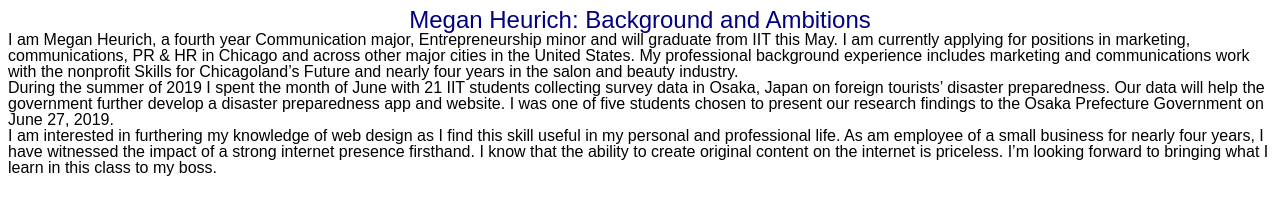
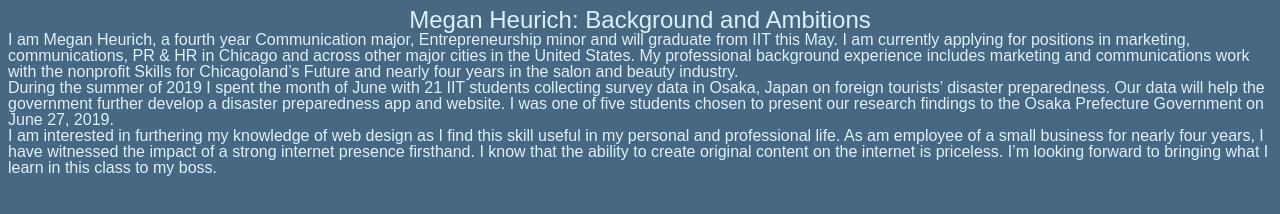
Before and after one commit to meganheurich/heurich-project-one, a plain HTML site: page index.html in a window 1280 px wide. Drawn offline with Linux system fonts and the light colour scheme.

Commit message:
Add background and font color

```diff
--- a/screen.css
+++ b/screen.css
@@ -9,10 +9,15 @@
 html {
   padding: .5em;
 	font-family: 'Raleway', sans-serif;
+	background-color: #476880;
 }
 
 h1 {
   font-size: 1.5em;
   text-align: center;
-  color: navy;
+  color: #DBF0FF;
 }
+
+p {
+	color: #DBF0FF;
+}
```
